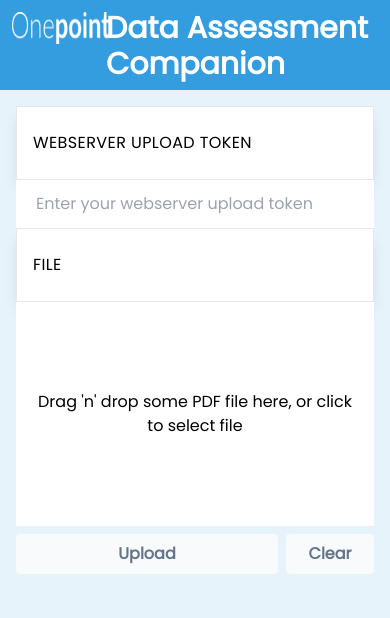
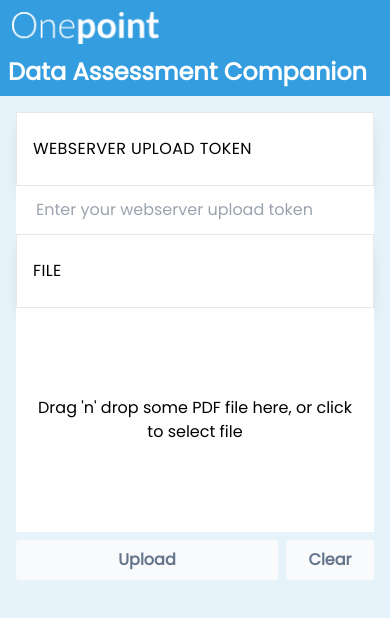
Before and after one commit to onepointconsulting/chatbot-ui, a React (Vite) app: page /upload in a window 390 px wide. Shown: the top 618 px of the page. Built offline with nearby package versions, Linux system fonts and the light colour scheme.

Commit message:
Created panel for visualizing progress as spider chart

```diff
--- a/config/dataAssessmentConfig.js
+++ b/config/dataAssessmentConfig.js
@@ -21,6 +21,7 @@
   sourceDownloadUrl: `${protocol}://${server}:${port}/files`,
   reportUrl: `${protocol}://${server}:${port}/report`,
   uploadUrl: `${protocol}://${server}:${port}/upload`,
+  chartProgressUrl: `${protocol}://${server}:${port}/spider_chart`,
   defaultQuestionsPrompt: '',
   exampleQuestions: [],
 };
--- a/src/App.tsx
+++ b/src/App.tsx
@@ -1,11 +1,12 @@
 import './App.css';
 import './css/layout_full_screen.css';
-import { ChatContextProvider } from './context/ChatContext.tsx';
-import { BrowserRouter, Route, Routes } from 'react-router-dom';
+import {ChatContextProvider} from './context/ChatContext.tsx';
+import {BrowserRouter, Route, Routes} from 'react-router-dom';
 import Upload from './components/Upload.tsx';
 import Layout from './components/Layout.tsx';
-import { QueryClient, QueryClientProvider } from 'react-query';
+import {QueryClient, QueryClientProvider} from 'react-query';
 import MainChatParent from './components/MainChatParent.tsx';
+import {MessageContextProvider} from "./context/MessageContext.tsx";
 
 function App() {
   const queryClient = new QueryClient();
@@ -14,12 +15,14 @@
     <ChatContextProvider>
       <QueryClientProvider client={queryClient}>
         <BrowserRouter>
-          <Layout>
-            <Routes>
-              <Route path="/upload" element={<Upload />} />
-              <Route path="*" element={<MainChatParent />} />
-            </Routes>
-          </Layout>
+          <MessageContextProvider>
+            <Layout>
+              <Routes>
+                <Route path="/upload" element={<Upload/>}/>
+                <Route path="*" element={<MainChatParent/>}/>
+              </Routes>
+            </Layout>
+          </MessageContextProvider>
         </BrowserRouter>
       </QueryClientProvider>
     </ChatContextProvider>
--- a/src/components/Header.tsx
+++ b/src/components/Header.tsx
@@ -22,7 +22,7 @@
   );
 
   return (
-    <div className="flex flex-row">
+    <div>
       {!logoLink ? (
         logoImageElement
       ) : (
@@ -51,9 +51,9 @@
   return (
     <div className="flex justify-between w-full p-2 chat-header bg-[#339ddf]">
       {/* Logo */}
-      <div className="flex flex-row">
-        {<Logo logoLink={logoLink} logoImage={logoImage} />}
-        <h2 className="text-3xl font-bold text-white md:text-4xl logo-title">
+      <div className="block xl:flex xl:flex-row">
+        <Logo logoLink={logoLink} logoImage={logoImage} />
+        <h2 className="text-2xl md:text-3xl lg:text-4xl font-bold text-white logo-title">
           {title}
         </h2>
       </div>
--- a/src/components/Layout.tsx
+++ b/src/components/Layout.tsx
@@ -3,6 +3,7 @@
 import { ChatContext } from '../context/ChatContext.tsx';
 import SideMenu from './SideMenu.tsx';
 import { signal } from '@preact/signals-react';
+import ProgressIframe, {showProgressChart} from "./ProgressIframe.tsx";
 
 export const expanded = signal(false);
 
@@ -25,7 +26,7 @@
             <SideMenu />
           </div>
         )}
-        <section className="flex flex-col w-full chat-main 2xl:container 2xl:mx-auto">
+        <section className={`flex flex-col ${showProgressChart.value ? 'w-full md:w-3/4 lg:w-4/6 xl:w-7/12' : 'w-full'} chat-main`}>
           <Header
             title={title}
             logoImage={logoImage}
@@ -34,6 +35,9 @@
           />
           {children}
         </section>
+        <section className={`${showProgressChart.value ? 'hidden md:block md:w-1/4 lg:w-2/6  xl:w-5/12' : ''}`}>
+          <ProgressIframe/>
+        </section>
       </section>
     </section>
   );
--- a/src/components/MainChat.tsx
+++ b/src/components/MainChat.tsx
@@ -95,6 +95,7 @@
       )}
       {/* Search input */}
       <SearchInput />
+
     </>
   );
 }
--- a/src/components/MainChatParent.tsx
+++ b/src/components/MainChatParent.tsx
@@ -1,12 +1,9 @@
-import { MessageContextProvider } from '../context/MessageContext.tsx';
 import MainChat from './MainChat.tsx';
 
 export default function MainChatParent() {
   return (
     <>
-      <MessageContextProvider>
-        <MainChat />
-      </MessageContextProvider>
+      <MainChat/>
     </>
   );
 }
--- /dev/null
+++ b/src/components/ProgressIframe.tsx
@@ -0,0 +1,41 @@
+import {ChatContext} from "../context/ChatContext.tsx";
+import {useContext} from "react";
+import {getSession} from "../lib/sessionFunctions.ts";
+import {MessageContext} from "../context/MessageContext.tsx";
+import {signal} from "@preact/signals-react";
+import {FaCcDiscover, FaMinus} from 'react-icons/fa';
+
+export const showProgressChart = signal(true)
+
+/**
+ * Displays a chart representing the progress of the user.
+ * @constructor
+ */
+export default function ProgressIframe() {
+  const {chartProgressUrl} = useContext(ChatContext);
+  const {state} = useContext(MessageContext)
+  const {data} = state;
+  const session = getSession();
+  if (!session || data.length < 2) {
+    return <> </>;
+  }
+  return (
+
+    <div className="flex flex-row items-start h-full">
+      <div className="">
+        {showProgressChart.value && <img src={`${chartProgressUrl}/${session.id}?count=${data.length}`}
+                                         className="w-full h-auto opacity-75"
+                                         alt="Progress Indicator"/>}
+        <button onClick={() => showProgressChart.value = !showProgressChart.value}>
+          {showProgressChart.value &&
+            <FaMinus className="absolute top-0 text-gray-500 right-0 m-2 cursor-pointer" size={20}
+                     title="Hide progress"/>}
+          {!showProgressChart.value &&
+            <FaCcDiscover className="absolute text-white top-0 right-0 m-2 cursor-pointer mt-8" size={20}
+                          title="Show progress"/>}
+        </button>
+      </div>
+    </div>
+
+  )
+}
--- a/src/context/ChatContext.tsx
+++ b/src/context/ChatContext.tsx
@@ -14,6 +14,7 @@
   readonly uploadUrl: string;
   readonly uploadedFilesUrl?: string;
   readonly reportUrl?: string;
+  readonly chartProgressUrl?: string;
   readonly botName?: string;
   readonly exampleQuestions?: string[];
   readonly streaming: boolean;
@@ -53,6 +54,7 @@
   const uploadUrl = chatConfig?.uploadUrl || UPLOAD_URL;
   const uploadedFilesUrl = chatConfig?.uploadedFilesUrl;
   const reportUrl = chatConfig?.reportUrl;
+  const chartProgressUrl = chatConfig?.chartProgressUrl;
   const botName = chatConfig?.botName || 'Bot';
   const exampleQuestions = chatConfig?.exampleQuestions || [];
   const streaming = chatConfig?.streaming;
@@ -74,6 +76,7 @@
         uploadUrl,
         uploadedFilesUrl,
         reportUrl,
+        chartProgressUrl,
         botName,
         logoImage,
         logoLink,
--- a/src/index.css
+++ b/src/index.css
@@ -14,7 +14,7 @@
 }
 
 .logo-title {
-  @apply mt-0.5;
+  @apply mt-3 md:mt-1.5 lg:mt-0.5;
 }
 
 .chat-header {
```
